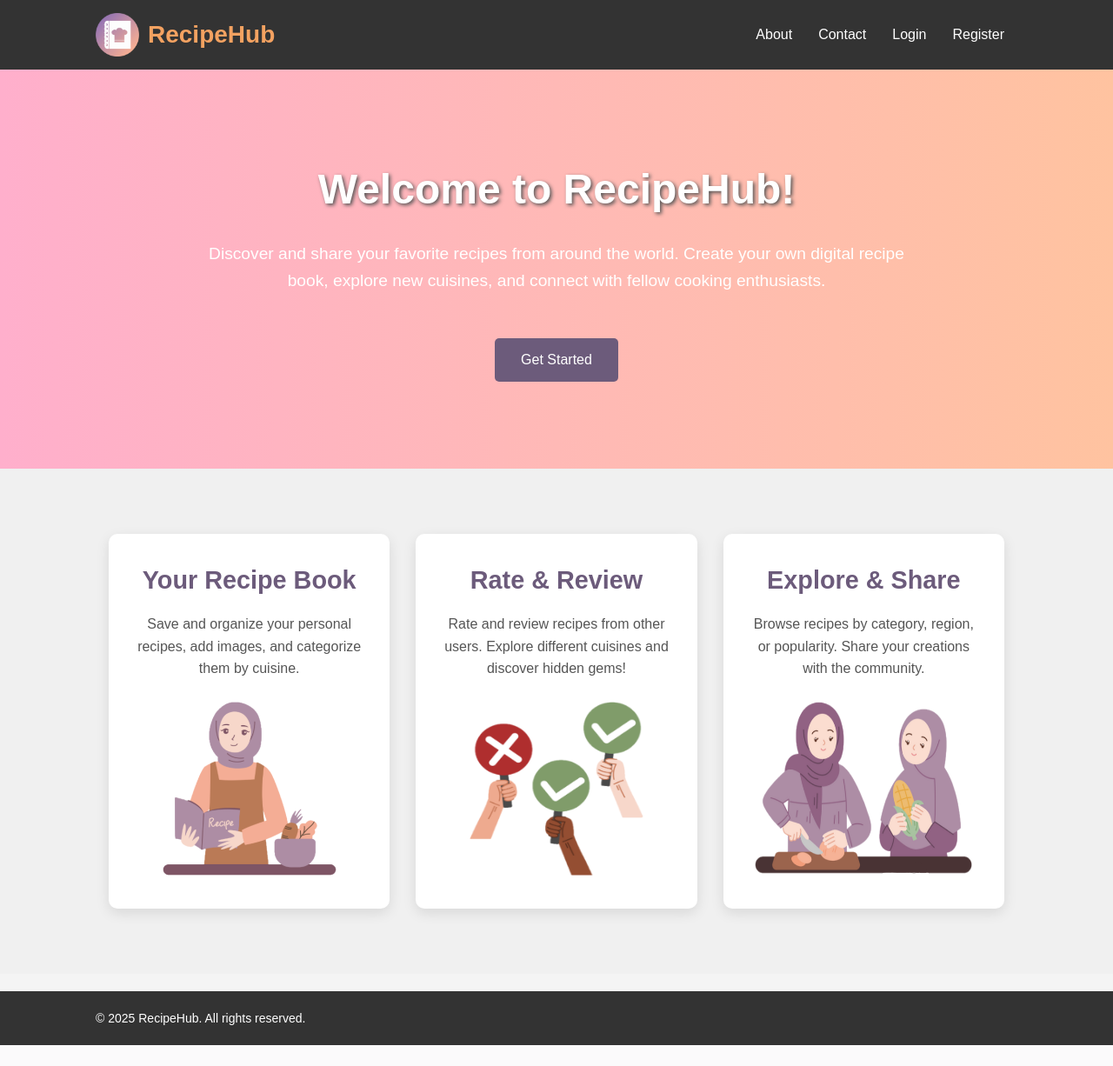
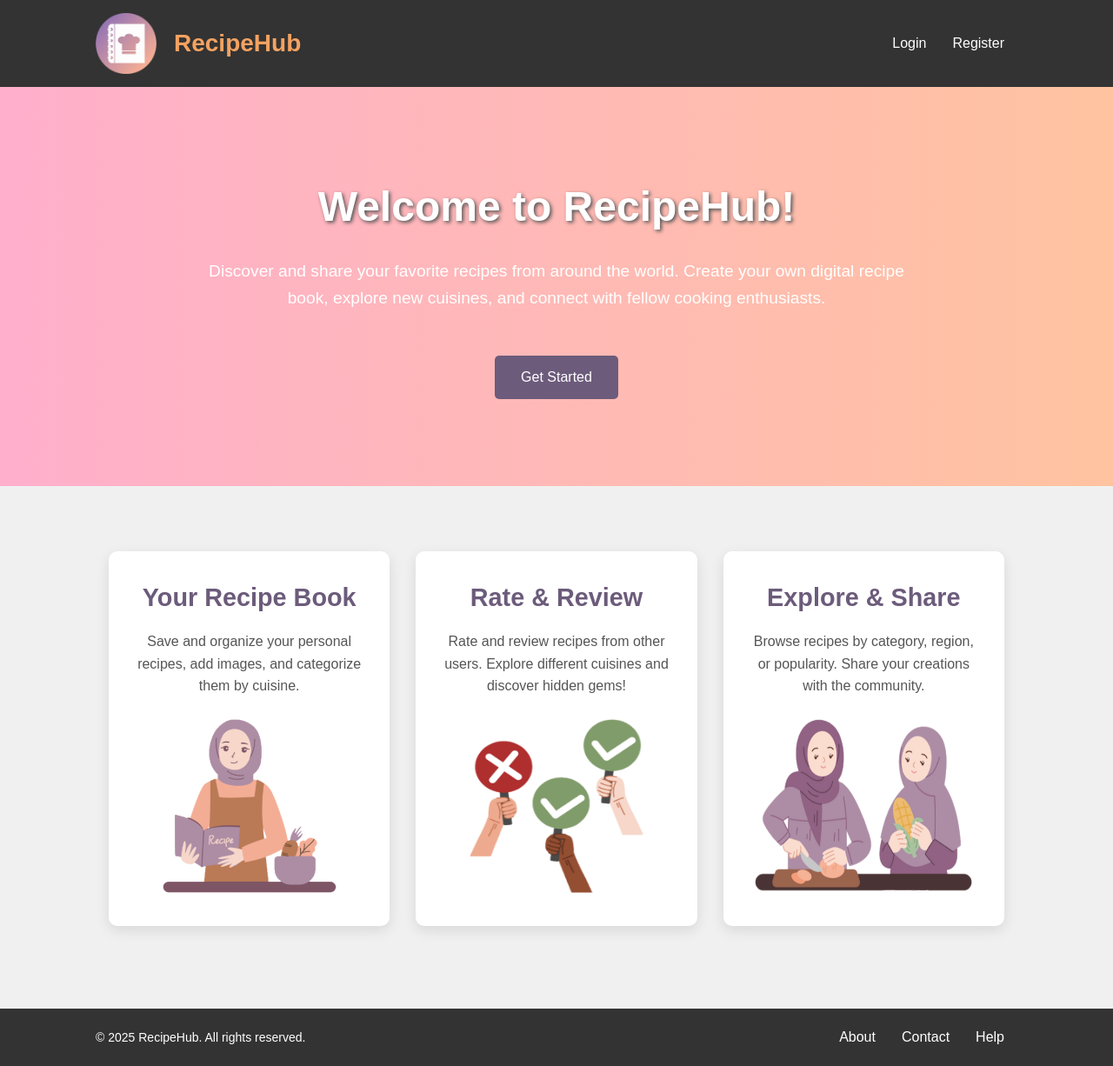
Before and after one commit to nikerdz/COMP-3077-Final-Project, a PHP site: page / in a window 1280 px wide. Shown: the whole page at 87% size. Before the commit the page ends 1202 px from the top, so only its background shows below. Run offline with PHP 8.4, Linux system fonts and the light colour scheme.

Commit message:
Added Favicons of different sizes to show up on browser tab
Updated style.css, moved the code for the nav bar and footer to separate template files to promote more organized style files.

Updated constants to include a URL to the wiki pages, and added the static html wiki home page.

```diff
--- a/root/assets/styles/style.css
+++ b/root/assets/styles/style.css
@@ -1,3 +1,10 @@
+/* ==========================
+   Import Style Templates
+========================== */
+
+@import url('templates/header.css');
+@import url('templates/footer.css');
+
 /* ==========================
    General Styles
 ========================== */
@@ -10,73 +17,10 @@
 }
 
 body {
-    background: #f4f4f4;
+    background: #f0f0f0;
     color: #333;
     margin: 0;
     padding: 0;
-}
-
-/* ==========================
-   Navigation Bar
-========================== */
-.navbar {
-    background: #333;
-    color: #fff;
-    padding: 15px 0;
-    box-shadow: 0 4px 10px rgba(0, 0, 0, 0.1);
-}
-
-.container {
-    max-width: 1100px;
-    margin: 0 auto;
-    display: flex;
-    align-items: center; /* Align items vertically */
-    justify-content: space-between;
-    padding: 0 20px;
-}
-
-.logo-container {
-    display: flex;
-    align-items: center; /* Ensures vertical alignment */
-    gap: 10px; /* Adds space between the logo and text */
-}
-
-.logo-container img {
-    width: 50px; /* Adjust size for consistency */
-    height: 50px;
-}
-
-.logo {
-    font-size: 28px;
-    font-weight: bold;
-    color: #f4a261;
-    text-decoration: none;
-    line-height: 1; /* Ensures text is properly aligned */
-}
-
-
-.logo:hover {
-    color: #e76f51;
-}
-
-.nav-links {
-    list-style: none;
-    display: flex;
-}
-
-.nav-links li {
-    margin: 0 15px;
-}
-
-.nav-links a {
-    color: #fff;
-    text-decoration: none;
-    font-size: 16px;
-    transition: color 0.3s;
-}
-
-.nav-links a:hover {
-    color: #f4a261;
 }
 
 /* ==========================
@@ -162,18 +106,6 @@ body {
 }
 
 /* ==========================
-   Footer Section
-========================== */
-footer {
-    background: #333;
-    color: #fff;
-    text-align: center;
-    padding: 20px;
-    font-size: 14px;
-    margin-top: 20px;
-}
-
-/* ==========================
    Responsive Design
 ========================== */
 @media (max-width: 1100px) {
--- /dev/null
+++ b/root/assets/styles/templates/footer.css
@@ -0,0 +1,11 @@
+/* ==========================
+   Footer Section
+========================== */
+footer {
+    background: #333;
+    color: #fff;
+    text-align: center;
+    padding: 20px;
+    font-size: 14px;
+    margin-top: 20px;
+}
--- a/root/assets/styles/templates/header.css
+++ b/root/assets/styles/templates/header.css
@@ -0,0 +1,61 @@
+/* ==========================
+   Navigation Bar
+========================== */
+.navbar {
+    background: #333;
+    color: #fff;
+    padding: 15px 0;
+    box-shadow: 0 4px 10px rgba(0, 0, 0, 0.1);
+}
+
+.container {
+    max-width: 1100px;
+    margin: 0 auto;
+    display: flex;
+    align-items: center;
+    justify-content: space-between;
+    padding: 0 20px;
+}
+
+.logo-container {
+    display: flex;
+    align-items: center;
+    gap: 20px;
+}
+
+.logo-container img {
+    width: 70px;
+    height: 70px;
+}
+
+.logo {
+    font-size: 28px;
+    font-weight: bold;
+    color: #f4a261;
+    text-decoration: none;
+    line-height: 1;
+}
+
+.logo:hover {
+    color: #ffafcc;
+}
+
+.nav-links {
+    list-style: none;
+    display: flex;
+}
+
+.nav-links li {
+    margin: 0 15px;
+}
+
+.nav-links a {
+    color: #fff;
+    text-decoration: none;
+    font-size: 16px;
+    transition: color 0.3s;
+}
+
+.nav-links a:hover {
+    color: #f4a261;
+}
--- a/root/config/constants.php
+++ b/root/config/constants.php
@@ -10,6 +10,9 @@ define('SIDEBAR_CSS_URL', BASE_URL . 'assets/styles/templates/sidebar.css');
 // Path to JavaScript files
 define('JS_URL', BASE_URL . 'assets/scripts/js/script.js');
 
-// Path to images
+// Path to images folder
 define('IMG_URL', BASE_URL . 'assets/img/');
+
+// Path to wiki pages
+define('WIKI_URL', BASE_URL . 'docs/wiki/');
 ?>
--- a/root/public/index.php
+++ b/root/public/index.php
@@ -12,8 +12,28 @@ session_start();
 <head>
     <meta charset="UTF-8">
     <meta name="viewport" content="width=device-width, initial-scale=1.0">
+
+    <!-- SEO Meta Tags -->
+    <meta name="description" content="RecipeHub is your go-to platform for discovering, sharing, and organizing delicious recipes from around the world. Create your own digital recipe book and connect with fellow food lovers!">
+    <meta name="keywords" content="recipes, cooking, food, meal planning, digital cookbook, share recipes, best recipes, easy cooking">
+    <meta name="author" content="RecipeHub">
+    <meta name="robots" content="index, follow"> <!-- Allows search engines to index and follow links -->
+
+    <meta property="og:title" content="RecipeHub - Discover & Share Recipes">
+    <meta property="og:description" content="Join RecipeHub and explore a world of delicious recipes. Share your favorites and organize your own recipe collection!">
+    <meta property="og:image" content="<?php echo IMG_URL; ?>logo.png">
+    <meta property="og:url" content="https://yourwebsite.com/index.php">
+    <meta property="og:type" content="website"> <!-- Enhance link previews when shared on Facebook, LinkedIn, and other platforms -->
+
+    <link rel="canonical" href="https://yourwebsite.com/index.php"> <!-- Prevent duplicate content issues in search rankings -->
+
+    <link rel="icon" type="image/x-icon" href="<?php echo IMG_URL; ?>favicon.ico"> <!-- Favicon of different sizes for better browser support -->
+    <link rel="icon" type="image/png" sizes="32x32" href="<?php echo IMG_URL; ?>favicon-32x32.png">
+    <link rel="icon" type="image/png" sizes="16x16" href="<?php echo IMG_URL; ?>favicon-16x16.png">
+
     <title>RecipeHub | Home</title>
-    <link rel="stylesheet" href="../assets/styles/style.css">
+
+    <link rel="stylesheet" href="<?php echo CSS_URL; ?>?v=<?php echo time(); ?>"> <!-- Disable caching of style.css so I can properly load the changes I make -->
 </head>
 <body>
 
@@ -24,13 +44,11 @@ session_start();
         <div class="container">
 
             <div class="logo-container">
-                <img src="<?php echo IMG_URL; ?>logo.png" alt="RecipeHub Logo" width="65" height="65">
+                <img src="<?php echo IMG_URL; ?>logo.png" alt="RecipeHub Logo">
                 <a href="index.php" class="logo">RecipeHub</a>
             </div>
 
             <ul class="nav-links">
-                <li><a href="about.php">About</a></li>
-                <li><a href="contact.php">Contact</a></li>
                 <?php if (isset($_SESSION['user_id'])): ?>
                     <li><a href="dashboard.php">Dashboard</a></li>
                     <li><a href="logout.php">Logout</a></li>
@@ -81,10 +99,17 @@ session_start();
     </section>
 </main>
 
+
 <!-- Footer -->
 <footer>
     <div class="container">
         <p>&copy; 2025 RecipeHub. All rights reserved.</p>
+
+        <ul class="nav-links">
+            <li><a href="about.php">About</a></li>
+            <li><a href="contact.php">Contact</a></li>
+            <li><a href="<?php echo WIKI_URL; ?>wiki-home.html">Help</a></li>
+        </ul>
     </div>
 </footer>
 
```
Also changed, not shown: root/assets/img/favicon-16x16.png (added), root/assets/img/favicon-32x32.png (added), root/assets/img/favicon.ico (added), root/docs/wiki/wiki-home.html (added).
